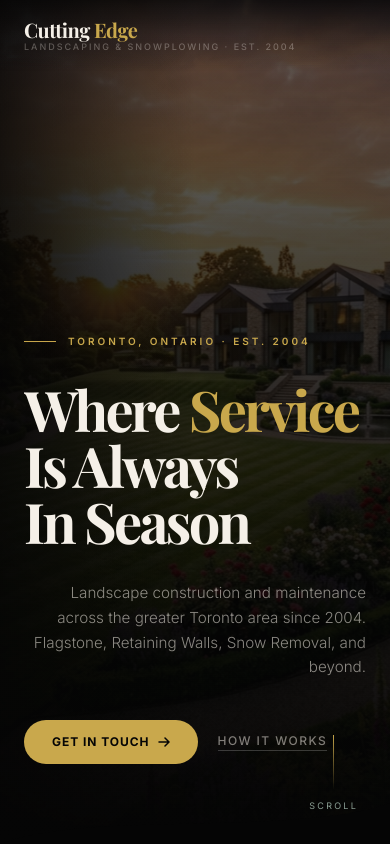
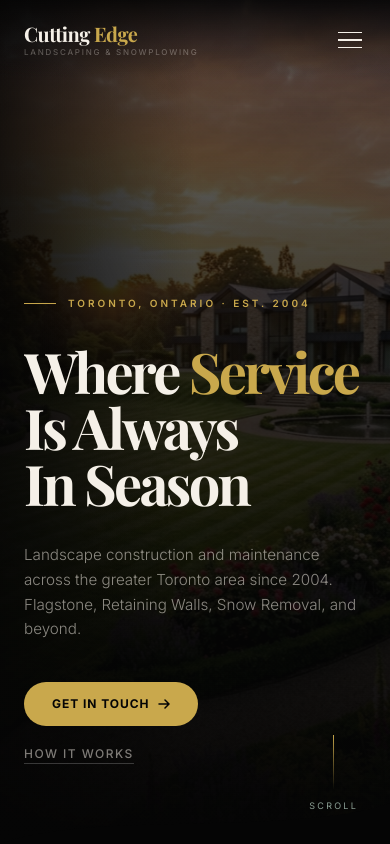
Before and after one commit to sohailarbi355813-cmyk/cuttingedgelandscape, a Next.js app: page / in a window 390 px wide. Shown: the top 844 px of the page. Built offline with nearby package versions, Linux system fonts and the light colour scheme.

Commit message:
Mobile responsiveness optimizations and link fixes

```diff
--- a/components/Hero.tsx
+++ b/components/Hero.tsx
@@ -18,7 +18,7 @@ export default function Hero() {
   const opacity  = useSpring(rawOpacity, { stiffness: 80, damping: 28 });
 
   return (
-    <section ref={ref} className="relative w-full min-h-[100svh] flex flex-col justify-end overflow-hidden bg-[#050505]">
+    <section id="home" ref={ref} className="relative w-full min-h-[100svh] flex flex-col justify-end overflow-hidden bg-[#050505]">
 
       {/* ── Parallax BG layer ── */}
       <motion.div style={{ y: bgY }} className="absolute inset-0 scale-110 will-change-transform">
@@ -70,8 +70,8 @@ export default function Hero() {
           initial={{ opacity: 0, y: 24 }}
           animate={{ opacity: 1, y: 0 }}
           transition={{ type: "spring", stiffness: 80, damping: 22, delay: 0.52 }}
-          className="text-[#F5F0E8]/55 font-light max-w-sm leading-relaxed mt-8 ml-auto
-                     text-right text-[0.95rem]"
+          className="text-[#F5F0E8]/55 font-light max-w-sm leading-relaxed mt-8 md:ml-auto ml-0
+                     text-left md:text-right text-[0.95rem]"
         >
           Landscape construction and maintenance across the greater Toronto area
           since 2004. Flagstone, Retaining Walls, Snow Removal, and beyond.
@@ -82,7 +82,7 @@ export default function Hero() {
           initial={{ opacity: 0, y: 20 }}
           animate={{ opacity: 1, y: 0 }}
           transition={{ type: "spring", stiffness: 80, damping: 22, delay: 0.68 }}
-          className="flex items-center gap-5 mt-10"
+          className="flex flex-col sm:flex-row items-start sm:items-center gap-5 mt-10 md:justify-end"
         >
           <a href="#contact"
             className="inline-flex items-center gap-2 px-7 py-3.5 bg-[#C9A84C] text-[#050505]
--- a/components/Navbar.tsx
+++ b/components/Navbar.tsx
@@ -1,9 +1,10 @@
 "use client";
 import { useState, useEffect } from "react";
-import { motion } from "framer-motion";
+import { motion, AnimatePresence } from "framer-motion";
 
 export default function Navbar() {
   const [scrolled, setScrolled] = useState(false);
+  const [mobileMenuOpen, setMobileMenuOpen] = useState(false);
 
   useEffect(() => {
     const fn = () => setScrolled(window.scrollY > 50);
@@ -11,48 +12,108 @@ export default function Navbar() {
     return () => window.removeEventListener("scroll", fn);
   }, []);
 
+  const navLinks = [
+    ["Home", "#home"],
+    ["About", "#about"],
+    ["Services", "#services"],
+    ["Process", "#process"],
+  ];
+
   return (
+    <>
       <motion.nav
         initial={{ y: -20, opacity: 0 }}
         animate={{ y: 0, opacity: 1 }}
         transition={{ type: "spring", stiffness: 80, damping: 22, delay: 0.1 }}
         className={`fixed inset-x-0 top-0 z-50 transition-all duration-500 ${
-        scrolled
-          ? "bg-[#050505]/90 backdrop-blur-xl border-b border-[0.5px] border-[#E6E6FA]/8 py-3"
-          : "bg-gradient-to-b from-[#050505]/80 via-[#050505]/30 to-transparent py-5"
+          scrolled || mobileMenuOpen
+            ? "bg-[#050505]/95 backdrop-blur-xl border-b border-[0.5px] border-[#E6E6FA]/8 py-4 md:py-3"
+            : "bg-gradient-to-b from-[#050505]/90 via-[#050505]/40 to-transparent py-6 md:py-5"
         }`}
       >
         <div className="max-w-[1400px] mx-auto px-6 md:px-16 flex items-center justify-between">
-        <a href="#home" className="flex flex-col leading-none group">
-          <span className="font-[family-name:var(--font-display)] text-[#F5F0E8] font-bold text-xl tracking-tight leading-none">
+          <a href="#home" className="flex flex-col leading-none group relative z-50">
+            <span className="font-[family-name:var(--font-display)] text-[#F5F0E8] font-bold text-xl md:text-2xl tracking-tight leading-none">
               Cutting <span className="text-[#C9A84C]">Edge</span>
             </span>
-          <span className="text-[9px] uppercase tracking-[0.22em] text-[#F5F0E8]/30 mt-0.5 font-medium">
-            Landscaping &amp; Snowplowing · Est. 2004
+            <span className="text-[8px] md:text-[9px] uppercase tracking-[0.22em] text-[#F5F0E8]/30 mt-1 font-medium">
+              Landscaping &amp; Snowplowing
             </span>
           </a>
 
+          {/* Desktop Menu */}
           <ul className="hidden md:flex items-center gap-8">
-          {[["Home","#home"],["About","#about"],["Services","#services"],["Process","#process"]].map(([l,h]) => (
+            {navLinks.map(([l, h]) => (
               <li key={h}>
-              <a href={h} className="text-[#F5F0E8]/45 hover:text-[#F5F0E8] text-xs tracking-[0.08em]
-                                     uppercase font-medium transition-colors duration-200 relative group">
+                <a href={h} className="text-[#F5F0E8]/50 hover:text-[#F5F0E8] text-xs tracking-[0.08em] uppercase font-medium transition-colors duration-200 relative group">
                   {l}
-                <span className="absolute -bottom-0.5 left-0 w-0 h-px bg-[#C9A84C]
-                                 group-hover:w-full transition-all duration-300" />
+                  <span className="absolute -bottom-0.5 left-0 w-0 h-px bg-[#C9A84C] group-hover:w-full transition-all duration-300" />
                 </a>
               </li>
             ))}
             <li>
               <a href="#contact"
-              className="text-[10px] uppercase tracking-[0.15em] font-semibold
-                         px-5 py-2.5 border border-[0.5px] border-[#C9A84C]/40 text-[#C9A84C]
-                         hover:bg-[#C9A84C] hover:text-[#050505] transition-all duration-250">
+                className="text-[10px] uppercase tracking-[0.15em] font-semibold px-5 py-2.5 border border-[0.5px] border-[#C9A84C]/40 text-[#C9A84C] hover:bg-[#C9A84C] hover:text-[#050505] transition-all duration-250">
                 Get a Quote
               </a>
             </li>
           </ul>
+
+          {/* Mobile Hamburger Toggle */}
+          <button
+            className="md:hidden relative z-50 w-8 h-8 flex flex-col justify-center items-center gap-1.5 focus:outline-none"
+            onClick={() => setMobileMenuOpen(!mobileMenuOpen)}
+          >
+            <span className={`w-6 h-[1.5px] bg-[#F5F0E8] transition-all duration-300 ${mobileMenuOpen ? 'rotate-45 translate-y-[7.5px]' : ''}`} />
+            <span className={`w-6 h-[1.5px] bg-[#F5F0E8] transition-all duration-300 ${mobileMenuOpen ? 'opacity-0' : ''}`} />
+            <span className={`w-6 h-[1.5px] bg-[#F5F0E8] transition-all duration-300 ${mobileMenuOpen ? '-rotate-45 -translate-y-[7.5px]' : ''}`} />
+          </button>
         </div>
       </motion.nav>
+
+      {/* Mobile Menu Dropdown */}
+      <AnimatePresence>
+        {mobileMenuOpen && (
+          <motion.div
+            initial={{ opacity: 0, y: -20 }}
+            animate={{ opacity: 1, y: 0 }}
+            exit={{ opacity: 0, y: -20 }}
+            transition={{ type: "spring", stiffness: 100, damping: 20 }}
+            className="fixed inset-0 z-40 bg-[#050505]/98 backdrop-blur-2xl pt-28 px-6 md:hidden flex flex-col h-[100svh]"
+          >
+            <ul className="flex flex-col gap-8 text-center mt-10">
+              {navLinks.map(([l, h]) => (
+                <motion.li
+                  key={h}
+                  initial={{ opacity: 0, y: 20 }}
+                  animate={{ opacity: 1, y: 0 }}
+                  transition={{ delay: 0.1 }}
+                >
+                  <a href={h} onClick={() => setMobileMenuOpen(false)} className="text-[#F5F0E8] font-[family-name:var(--font-display)] text-3xl font-medium tracking-wide">
+                    {l}
+                  </a>
+                </motion.li>
+              ))}
+            </ul>
+            <div className="mt-16 flex justify-center">
+              <a href="#contact"
+                 onClick={() => setMobileMenuOpen(false)}
+                 className="inline-block text-xs uppercase tracking-[0.2em] font-bold px-8 py-4 bg-[#C9A84C] text-[#050505] hover:bg-[#E2C877] transition-all">
+                Get a Quote
+              </a>
+            </div>
+
+            <div className="mt-auto pb-12 flex justify-center gap-6">
+                <a href="mailto:kyle_cuttingedge@hotmail.com" className="text-[#F5F0E8]/50 hover:text-[#C9A84C] transition-colors p-2">
+                    <svg width="20" height="20" viewBox="0 0 24 24" fill="none" stroke="currentColor" strokeWidth="1.5"><rect width="20" height="16" x="2" y="4" rx="2"></rect><path d="m22 7-8.97 5.7a1.94 1.94 0 0 1-2.06 0L2 7"></path></svg>
+                </a>
+                <a href="tel:+14168057642" className="text-[#F5F0E8]/50 hover:text-[#C9A84C] transition-colors p-2">
+                    <svg width="20" height="20" viewBox="0 0 24 24" fill="none" stroke="currentColor" strokeWidth="1.5"><path d="M22 16.92v3a2 2 0 0 1-2.18 2 19.79 19.79 0 0 1-8.63-3.07 19.5 19.5 0 0 1-6-6 19.79 19.79 0 0 1-3.07-8.67A2 2 0 0 1 4.11 2h3a2 2 0 0 1 2 1.72 12.84 12.84 0 0 0 .7 2.81 2 2 0 0 1-.45 2.11L8.09 9.91a16 16 0 0 0 6 6l1.27-1.27a2 2 0 0 1 2.11-.45 12.84 12.84 0 0 0 2.81.7A2 2 0 0 1 22 16.92z"></path></svg>
+                </a>
+            </div>
+          </motion.div>
+        )}
+      </AnimatePresence>
+    </>
   );
 }
--- a/components/Process.tsx
+++ b/components/Process.tsx
@@ -89,19 +89,17 @@ export default function Process() {
           className="relative z-10 flex flex-col lg:flex-row justify-center items-center lg:items-stretch gap-6 lg:gap-8"
         >
           {STEPS.map((step, i) => {
-            // Give them slightly staggered vertical positions
-            let yOffset = "0px";
-            if (i === 0) yOffset = "20px";
-            if (i === 1) yOffset = "-30px";
-            if (i === 2) yOffset = "30px";
-            if (i === 3) yOffset = "-20px";
+            let translateClass = "";
+            if (i === 0) translateClass = "lg:translate-y-[20px]";
+            if (i === 1) translateClass = "lg:-translate-y-[30px]";
+            if (i === 2) translateClass = "lg:translate-y-[30px]";
+            if (i === 3) translateClass = "lg:-translate-y-[20px]";
 
             return (
               <motion.div
                 key={step.num}
                 variants={item}
-                className="glow-border bg-[#101014] p-5 md:p-6 w-full max-w-[320px] flex items-center gap-4 shadow-2xl backdrop-blur-sm"
-                style={{ transform: `translateY(${yOffset})` }}
+                className={`glow-border bg-[#101014] p-5 md:p-6 w-full max-w-[320px] flex items-center gap-4 shadow-2xl backdrop-blur-sm ${translateClass}`}
               >
                 {/* Number */}
                 <span className="font-[family-name:var(--font-display)] font-bold text-[#F5F0E8] leading-none"
@@ -146,7 +144,7 @@ export default function Process() {
           whileInView={{ opacity: 1, y: 0 }}
           viewport={{ once: true, margin: "-60px" }}
           transition={{ type: "spring", stiffness: 80, damping: 20 }}
-          className="absolute left-[5%] md:left-[15%] top-[10%] glow-border bg-[#0a0a0c]/80 backdrop-blur-xl px-10 md:px-20 py-12 md:py-16 shadow-[0_30px_80px_rgba(0,0,0,0.8)] z-20 flex flex-col items-center"
+          className="absolute left-1/2 -translate-x-1/2 md:translate-x-0 md:left-[15%] top-1/2 -translate-y-1/2 md:top-[10%] md:translate-y-0 w-[85%] md:w-auto glow-border bg-[#0a0a0c]/90 backdrop-blur-xl px-6 md:px-20 py-10 md:py-16 shadow-[0_30px_80px_rgba(0,0,0,0.8)] z-20 flex flex-col items-center"
         >
           <h2 className="font-[family-name:var(--font-display)] font-bold text-[#F5F0E8] leading-none tracking-tight mb-8"
               style={{ fontSize: "clamp(4rem, 8vw, 7rem)" }}>
```
Lines whose indentation alone changed are shown as unchanged.
